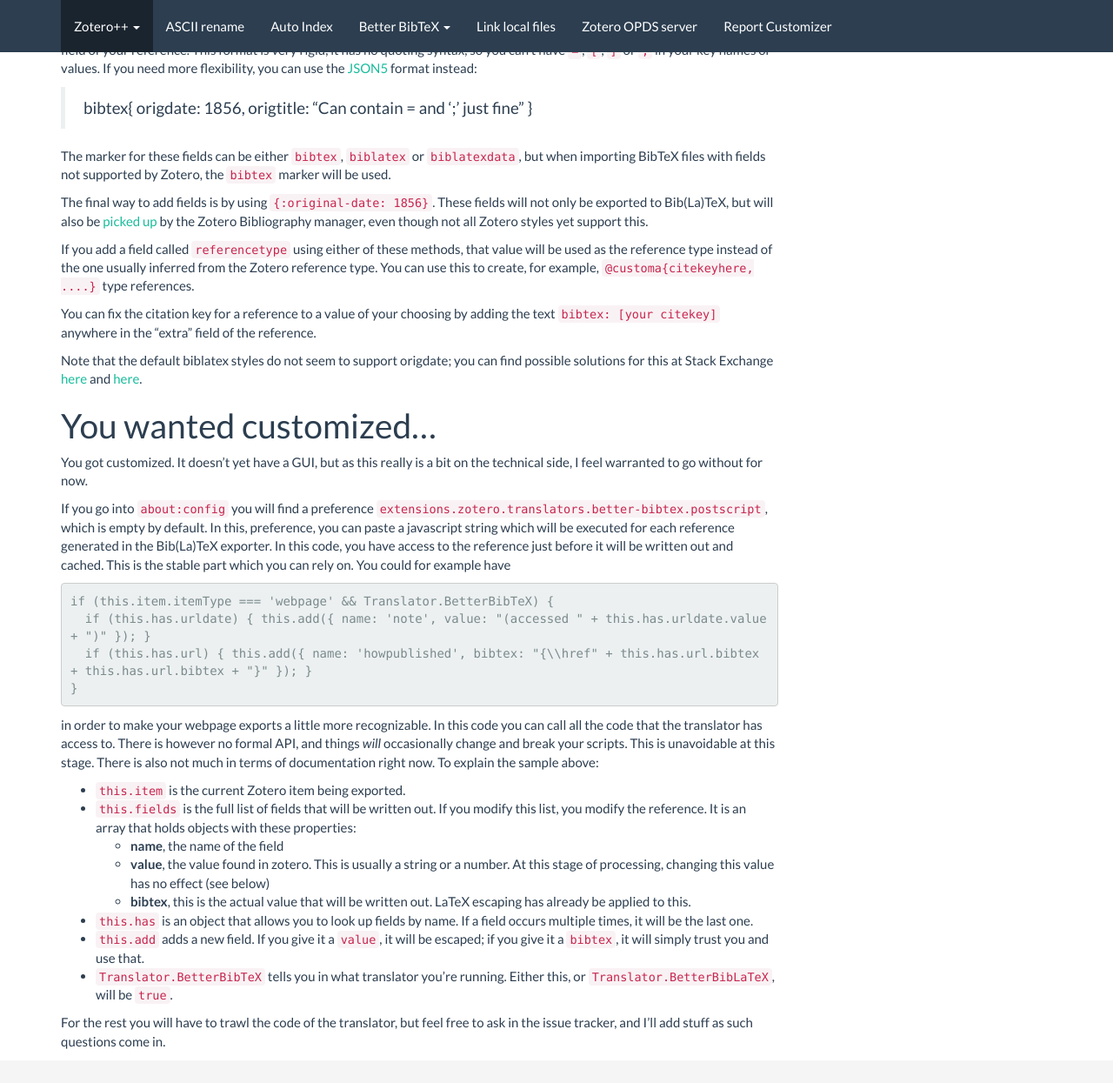
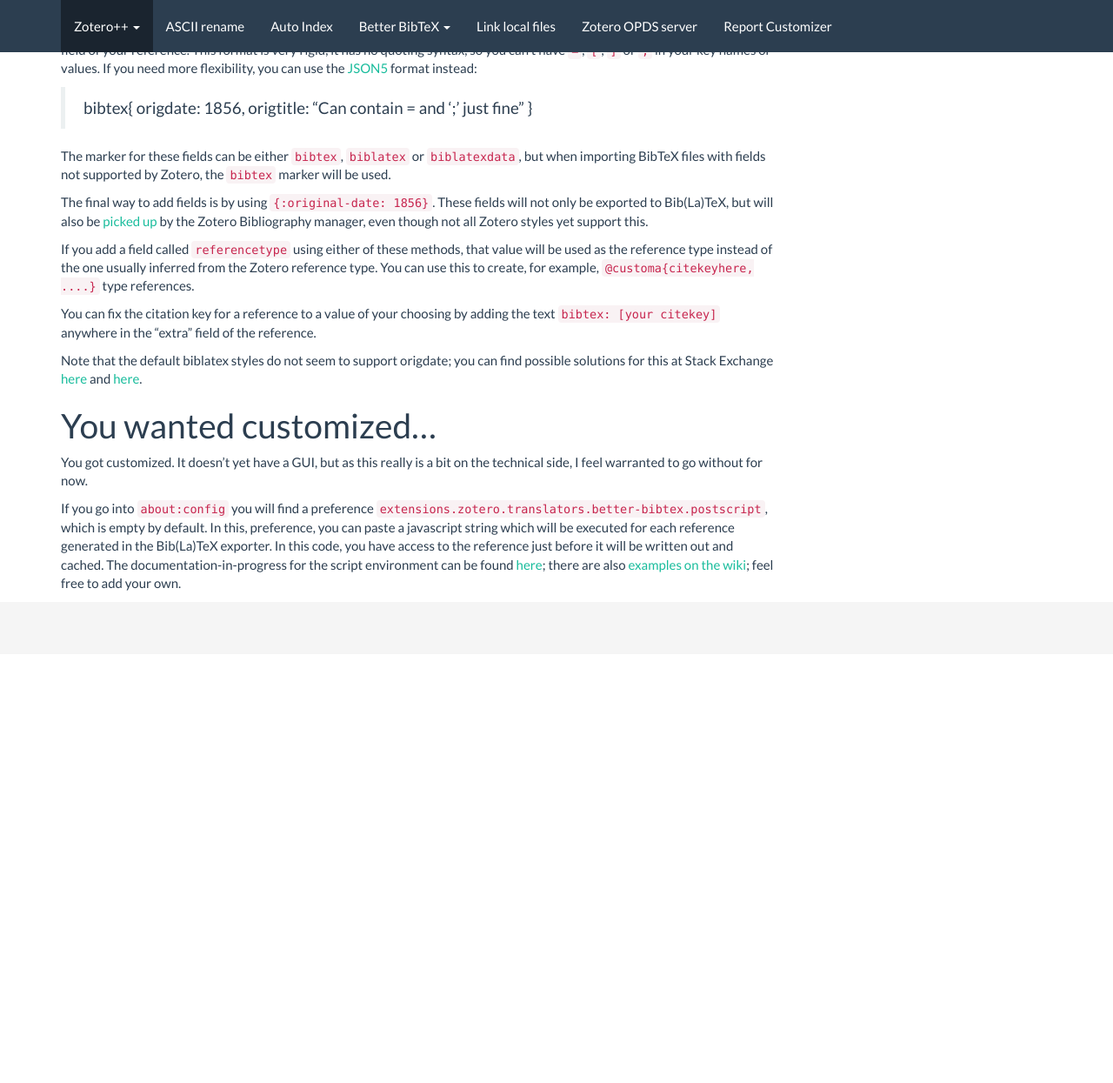
Before and after one commit to edwinksl/ZotPlus.github.io, a Jekyll site: the page built from better-bibtex/export.md, in a window 1280 px wide and 1400 px high, scrolled down 600 px. Shown: the top 1245 px of the window at 87% size. Built offline with Jekyll 4.4.1, drawn with Linux system fonts in a browser that asks for light colours; nearby versions of some CDN libraries.

Commit message:
Update export.md

```diff
--- a/better-bibtex/export.md
+++ b/better-bibtex/export.md
@@ -63,31 +63,4 @@ without for now.
 If you go into `about:config` you will find a preference `extensions.zotero.translators.better-bibtex.postscript`, which
 is empty by default. In this, preference, you can paste a javascript string which will be executed for each reference
 generated in the Bib(La)TeX exporter. In this code, you have access to the reference just before it will be written out
-and cached. This is the stable part which you can rely on. You could for example have
-
-    if (this.item.itemType === 'webpage' && Translator.BetterBibTeX) {
-      if (this.has.urldate) { this.add({ name: 'note', value: "(accessed " + this.has.urldate.value + ")" }); }
-      if (this.has.url) { this.add({ name: 'howpublished', bibtex: "{\\href" + this.has.url.bibtex + this.has.url.bibtex + "}" }); }
-    }
-
-in order to make your webpage exports a little more recognizable. In this code you can call all the code that the
-translator has access to. There is however no formal API, and things *will* occasionally change and break your scripts.
-This is unavoidable at this stage. There is also not much in terms of documentation right now. To explain the sample
-above:
-
-* `this.item` is the current Zotero item being exported.
-* `this.fields` is the full list of fields that will be written out. If you modify this list, you modify the reference.
-  It is an array that holds objects with these properties:
-  * **name**, the name of the field
-  * **value**, the value found in zotero. This is usually a string or a number. At this stage of processing, changing
-    this value has no effect (see below)
-  * **bibtex**, this is the actual value that will be written out. LaTeX escaping has already be applied to this.
-* `this.has` is an object that allows you to look up fields by name. If a field occurs multiple times, it will be the
-  last one.
-* `this.add` adds a new field. If you give it a `value`, it will be escaped; if you give it a `bibtex`, it will simply
-  trust you and use that.
-* `Translator.BetterBibTeX` tells you in what translator you're running. Either this, or `Translator.BetterBibLaTeX`,
-  will be `true`.
-
-For the rest you will have to trawl the code of the translator, but feel free to ask in the issue tracker, and I'll add
-stuff as such questions come in.
+and cached. The documentation-in-progress for the script environment can be found [here](scripting.html); there are also [examples on the wiki](https://github.com/ZotPlus/zotero-better-bibtex/wiki/Scripting-examples); feel free to add your own.
```
